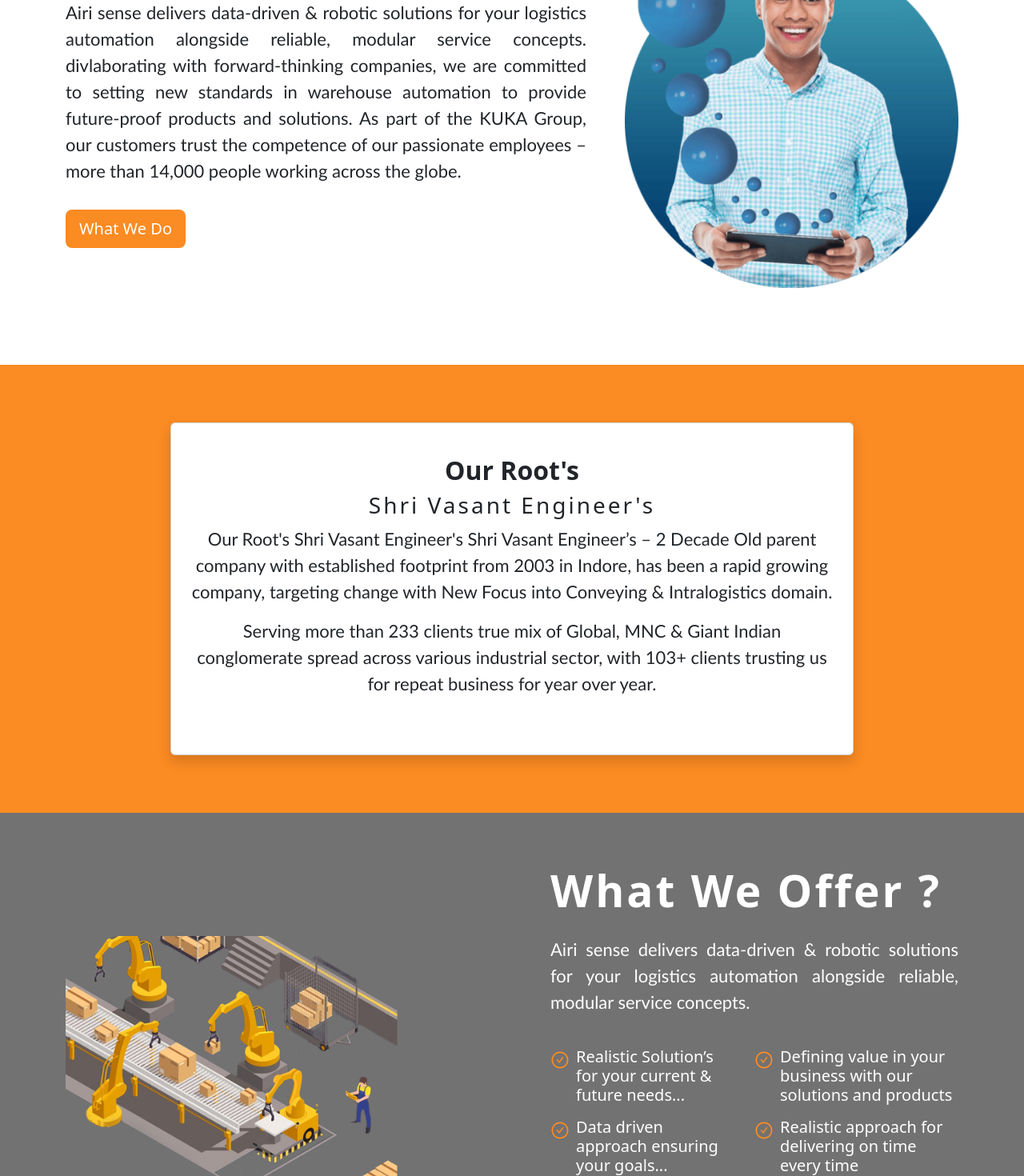
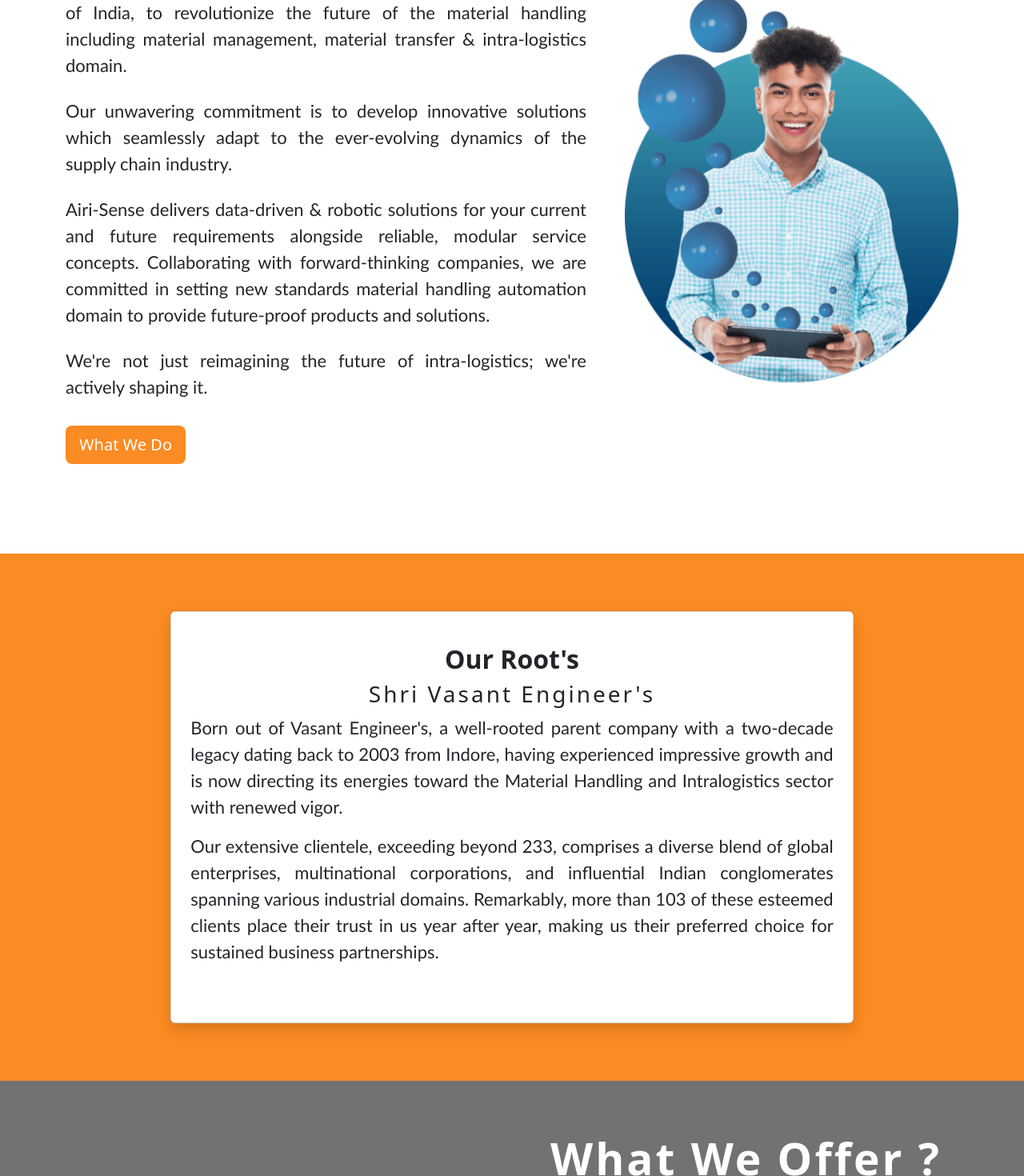
Before and after one commit to sakshiAbsax/airi_sense, a React (Create React App) app: page / in a window 1280 px wide. Shown: the part 840-2310 px from the top of the page at 80% size. Built offline with nearby package versions, Linux system fonts and the light colour scheme.

Commit message:
18oct2023

```diff
--- a/public/index.html
+++ b/public/index.html
@@ -25,7 +25,7 @@
       work correctly both with client-side routing and a non-root public URL.
       Learn how to configure a non-root public URL by running `npm run build`.
     -->
-    <title>React App</title>
+    <title className="text-uppercase">Airi-sense Technologies</title>
   </head>
   <body>
     <noscript>You need to enable JavaScript to run this app.</noscript>
--- a/src/component/Header.js
+++ b/src/component/Header.js
@@ -36,7 +36,7 @@
               <NavLink to="/product" className="mx-4 nav-link-products">Products</NavLink>
               <NavLink to="/solutions" className="mx-4 nav-link-products">Solutions</NavLink>
               <NavLink to="/industries" className="mx-4 nav-link-products">Industries</NavLink>
-              <NavLink to="/customer" className="mx-4 nav-link-products">Coustomer</NavLink>
+              <NavLink to="/carrers" className="mx-4 nav-link-products">Carrers</NavLink>
             </Nav>
             <Form className="d-flex ms-auto  d-flex justify-content-center">
               <Link to="/contact">
--- a/src/component/Home.js
+++ b/src/component/Home.js
@@ -150,17 +150,21 @@
                   Shri Vasant Engineer's
                 </h3>
 
-                <p className="text-center outRoot">
-                  Our Root's Shri Vasant Engineer's Shri Vasant Engineer’s – 2
-                  Decade Old parent company with established footprint from 2003
-                  in Indore, has been a rapid growing company, targeting change
-                  with New Focus into Conveying & Intralogistics domain.
+                <p className="text-justify outRoot">
+                  Born out of Vasant Engineer's, a well-rooted parent company
+                  with a two-decade legacy dating back to 2003 from Indore,
+                  having experienced impressive growth and is now directing its
+                  energies toward the Material Handling and Intralogistics
+                  sector with renewed vigor.
                 </p>
-                <p className="text-center outRoot pb-3">
-                  Serving more than 233 clients true mix of Global, MNC & Giant
-                  Indian conglomerate spread across various industrial sector,
-                  with 103+ clients trusting us for repeat business for year
-                  over year.
+                <p className="text-justify outRoot pb-3">
+                  Our extensive clientele, exceeding beyond 233, comprises a
+                  diverse blend of global enterprises, multinational
+                  corporations, and influential Indian conglomerates spanning
+                  various industrial domains. Remarkably, more than 103 of these
+                  esteemed clients place their trust in us year after year,
+                  making us their preferred choice for sustained business
+                  partnerships.
                 </p>
               </div>
             </div>
@@ -190,64 +194,81 @@
                   className="card-paragraph mt-4"
                   style={{ textAlign: "justify" }}
                 >
-                  Airi sense delivers data-driven & robotic solutions for your
-                  logistics automation alongside reliable, modular service
-                  concepts.
+                  Airi Sense offers data-centric and robotic logistics
+                  automation solutions, complemented by dependable, modular
+                  service concepts. recreate with different words.
                 </p>
                 <div className="row">
                   <div className="col-lg-6 pe-4 pt-3 ">
                     <div className="d-flex my-2">
                       <span className="h4">
-                      <AiOutlineCheckCircle style={{color:"var(--orange)"}}/>
+                        <AiOutlineCheckCircle
+                          style={{ color: "var(--orange)" }}
+                        />
                       </span>
                       <span className="ms-2 h5 text-white">
-                      Realistic Solution’s for your
-                      current & future needs... </span>
+                        Realistic Solution’s for your current & future needs{" "}
+                      </span>
                     </div>
                     <div className="d-flex my-2">
-
-                    <span className="h4">
-                      <AiOutlineCheckCircle  style={{color:"var(--orange)"}}/>
+                      <span className="h4">
+                        <AiOutlineCheckCircle
+                          style={{ color: "var(--orange)" }}
+                        />
                       </span>
-                    <span className="text-justify ms-2 h5 text-white"> Data driven approach ensuring your goals...</span>
+                      <span className="text-justify ms-2 h5 text-white">
+                        {" "}
+                        Data driven approach ensuring your goals
+                      </span>
                     </div>
                     <div className="d-flex my-2">
-                    <span className="h4">
-                      <AiOutlineCheckCircle style={{color:"var(--orange)"}} />
+                      <span className="h4">
+                        <AiOutlineCheckCircle
+                          style={{ color: "var(--orange)" }}
+                        />
                       </span>
-                      <span className="ms-2 h5 text-white"> Green Solutions to ensure you stay on top for energy
-                      conservation...</span>
-
+                      <span className="ms-2 h5 text-white">
+                        {" "}
+                        Green Solutions to ensure you stay on top for energy
+                        conservation
+                      </span>
                     </div>
                   </div>
                   <div className="col-lg-6 pt-3 ">
-                  <div className="d-flex my-2">
-                    <span className="h4">
-                      <AiOutlineCheckCircle
-
-                        style={{ color: "var(--orange)" }}
-                      />
+                    <div className="d-flex my-2">
+                      <span className="h4">
+                        <AiOutlineCheckCircle
+                          style={{ color: "var(--orange)" }}
+                        />
                       </span>
-                      <span className=" ms-2 h5 text-white">  Defining value in your business with our solutions and
-                        products</span>
-                      </div>
-                      <div className="d-flex my-2">
-                      <span className="h4">
-                      <AiOutlineCheckCircle
-                      style={{ color: "var(--orange)" }}
-                    />
-                    </span>
-                       <span className=" ms-2 h5 text-white"> Realistic approach for delivering on time every time</span>
-
+                      <span className=" ms-2 h5 text-white">
+                        {" "}
+                        Defining value in your business with our solutions and
+                        products
+                      </span>
                     </div>
                     <div className="d-flex my-2">
-                    <span className="h4">
-                      <AiOutlineCheckCircle
-                        style={{ color: "var(--orange)" }}
-                      />
+                      <span className="h4">
+                        <AiOutlineCheckCircle
+                          style={{ color: "var(--orange)" }}
+                        />
                       </span>
-                    <span className="ms-2 h5 text-white">  Customer centric approach in every action </span>
-                </div>
+                      <span className=" ms-2 h5 text-white">
+                        {" "}
+                        Realistic approach for delivering on time every time
+                      </span>
+                    </div>
+                    <div className="d-flex my-2">
+                      <span className="h4">
+                        <AiOutlineCheckCircle
+                          style={{ color: "var(--orange)" }}
+                        />
+                      </span>
+                      <span className="ms-2 h5 text-white">
+                        {" "}
+                        Customer centric approach in every action{" "}
+                      </span>
+                    </div>
                   </div>
                 </div>
                 <Link to="/solutions">
--- a/src/component/HomeAbout.js
+++ b/src/component/HomeAbout.js
@@ -24,15 +24,37 @@
                   className="card-paragraph mt-4"
                   style={{ textAlign: "justify" }}
                 >
-                  Airi sense delivers data-driven & robotic solutions for your
-                  logistics automation alongside reliable, modular service
-                  concepts. divlaborating with forward-thinking companies, we
-                  are committed to setting new standards in warehouse automation
-                  to provide future-proof products and solutions. As part of the
-                  KUKA Group, our customers trust the competence of our
-                  passionate employees – more than 14,000 people working across
-                  the globe.
+                  Airi-Sense, a dynamic and emerging company hailing from the
+                  heart of India, to revolutionize the future of the material
+                  handling including material management, material transfer &
+                  intra-logistics domain.
                 </p>
+                <p
+                  className="card-paragraph mt-4"
+                  style={{ textAlign: "justify" }}
+                >
+                  Our unwavering commitment is to develop innovative solutions
+                  which seamlessly adapt to the ever-evolving dynamics of the
+                  supply chain industry.
+                </p>
+                <p
+                  className="card-paragraph mt-4"
+                  style={{ textAlign: "justify" }}
+                >
+                  Airi-Sense delivers data-driven & robotic solutions for your
+                  current and future requirements alongside reliable, modular
+                  service concepts. Collaborating with forward-thinking
+                  companies, we are committed in setting new standards material
+                  handling automation domain to provide future-proof products
+                  and solutions.
+                </p>
+                <p
+                  className="card-paragraph mt-4"
+                  style={{ textAlign: "justify" }}
+                >
+                 We're not just reimagining the future of intra-logistics; we're actively shaping it.
+                </p>
+
                 <Link to="/about">
                   {" "}
                   <div className="btn btn-lg btn-borderd button-1 my-3">
--- a/src/component/ReviewSlider.js
+++ b/src/component/ReviewSlider.js
@@ -40,8 +40,8 @@
   autoPlayInterval={3000}
       responsive={{
         0: { items: 1 },
-        700: { items: 2},
-        1000: { items: 3 },
+        900: { items: 1},
+        1800: { items: 3 },
       }}
       startIndex={currentIndex}
     >
--- a/src/page/About.js
+++ b/src/page/About.js
@@ -74,18 +74,22 @@
                 </h3>
               </div>
 
-              <p className="text-center text-dark">
-                Our Root's Shri Vasant Engineer's Shri Vasant Engineer’s – 2
-                Decade Old parent company with established footprint from 2003
-                in Indore, has been a rapid growing company, targeting change
-                with New Focus into Conveying & Intralogistics domain.
-              </p>
-              <p className="text-center text-dark pb-3">
-                Serving more than 233 clients true mix of Global, MNC & Giant
-                Indian conglomerate spread across various industrial sector,
-                with 103+ clients trusting us for repeat business for year over
-                year.
-              </p>
+              <p className="text-justify outRoot">
+                  Born out of Vasant Engineer's, a well-rooted parent company
+                  with a two-decade legacy dating back to 2003 from Indore,
+                  having experienced impressive growth and is now directing its
+                  energies toward the Material Handling and Intralogistics
+                  sector with renewed vigor.
+                </p>
+                <p className="text-justify outRoot pb-3">
+                  Our extensive clientele, exceeding beyond 233, comprises a
+                  diverse blend of global enterprises, multinational
+                  corporations, and influential Indian conglomerates spanning
+                  various industrial domains. Remarkably, more than 103 of these
+                  esteemed clients place their trust in us year after year,
+                  making us their preferred choice for sustained business
+                  partnerships.
+                </p>
             </div>
           </div>
         </div>
--- a/src/page/Carrers.js
+++ b/src/page/Carrers.js
@@ -26,7 +26,7 @@
     {
       title: "Consulting",
       imgSrc: location,
-      backgroundColor: "#ff0000",
+      backgroundColor: "#ffb900",
     },
   ];
   const [activeTab, setActiveTab] = useState('Graduates');
--- a/src/page/Contact.js
+++ b/src/page/Contact.js
@@ -22,7 +22,7 @@
                 <div class="col-md-10">
                   <div class="contact_form_inner">
                     <div class="contact_field whatWeDo">
-                      <h1>Contatc Us</h1>
+                      <h1>Contact Us</h1>
                       <p className="">
                         Feel Free to contact us any time. We will get back to
                         you as soon as we can.
--- a/src/page/Product.js
+++ b/src/page/Product.js
@@ -83,12 +83,12 @@
                   materials handling technology that perfectly meets your needs
                   from receiving to shipping.
                 </p>
-                <Link to="/about">
+                {/* <Link to="/about">
                   {" "}
                   <div className="btn btn-lg btn-borderd button-1 my-3">
                     What We Do
                   </div>{" "}
-                </Link>
+                </Link> */}
               </div>
             </div>
 
@@ -113,37 +113,43 @@
           >
             Our Products
           </h1>
-    {
-          productCard.map((card, index) => (
+          {productCard.map((card, index) => (
             <div className="col-lg-3 mx-2 mb-3">
-
               <Card
-              className={`me-2 cardhover ${isHovered ? 'hovered' : ''}`}
+                className={`me-2 cardhover ${isHovered ? "hovered" : ""}`}
                 onMouseEnter={handleHover}
                 onMouseLeave={handleMouseLeave}
                 style={{
-                height: 'auto',
-                transition: 'transform 0.9s ease-in-out', // Add a transition for smoother hover effect
-                transform: isHovered ? 'scale(1.03)' : 'scale(1)',}}
+                  height: "auto",
+                  transition: "transform 0.9s ease-in-out", // Add a transition for smoother hover effect
+                  transform: isHovered ? "scale(1.03)" : "scale(1)",
+                }}
               >
-              <Card.Img variant="top" src={card.img} alt={card.title} style={{ height: "250px" }} />
+                <Card.Img
+                  variant="top"
+                  src={card.img}
+                  alt={card.title}
+                  style={{ height: "250px" }}
+                />
                 <Card.Body>
                   <Card.Title className="py-2">
                     ​​​​​​​ ​​​​​​​{card.title}
                   </Card.Title>
                   <ListGroup>
                     {card.list.map((item, itemIndex) => (
-                  <ListGroup.Item className="text-start list-group-item"  key={itemIndex}>
+                      <ListGroup.Item
+                        className="text-start list-group-item"
+                        key={itemIndex}
+                      >
                         {item}
                       </ListGroup.Item>
                     ))}
                   </ListGroup>
                 </Card.Body>
               </Card>
-
             </div>
-             ))
-            };
+          ))}
+          ;
         </div>
       </div>
     </div>
--- a/src/page/page.css
+++ b/src/page/page.css
@@ -703,6 +703,27 @@
 
 .alice-carousel__stage-item{
 
-width: 345px !important;
+width: 402px !important;
 margin:0 15px !important;
 }
+
+@media screen and (max-width: 768px) {
+  .alice-carousel__stage-item {
+    width: 100% !important; /* Full width for smaller screens */
+    margin: 0 0px !important;
+  }
+  .info{
+    width: 300px;
+  }
+}
+
+@media screen and (min-width: 768px) and (max-width:1000px) {
+  .alice-carousel__stage-item {
+    width: 45% !important; /* Full width for smaller screens */
+    margin-left: 2px;
+  }
+  .info{
+    width: 299px;
+    padding: 4px;
+  }
+}
```
Lines whose indentation alone changed are shown as unchanged.
